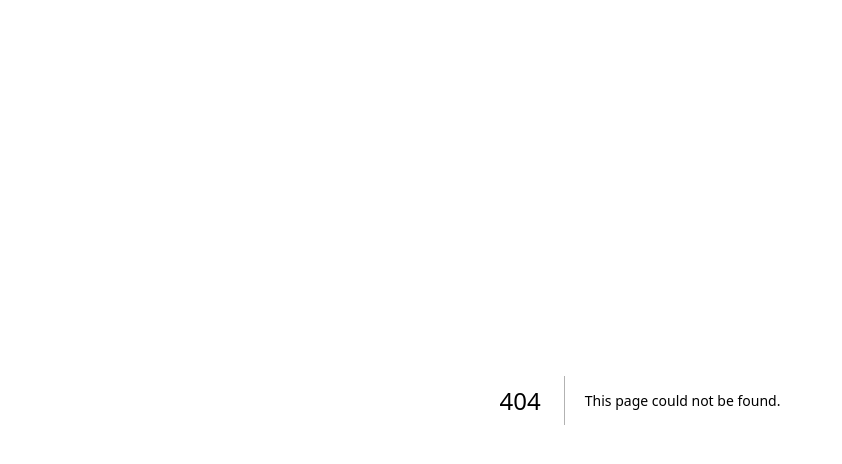
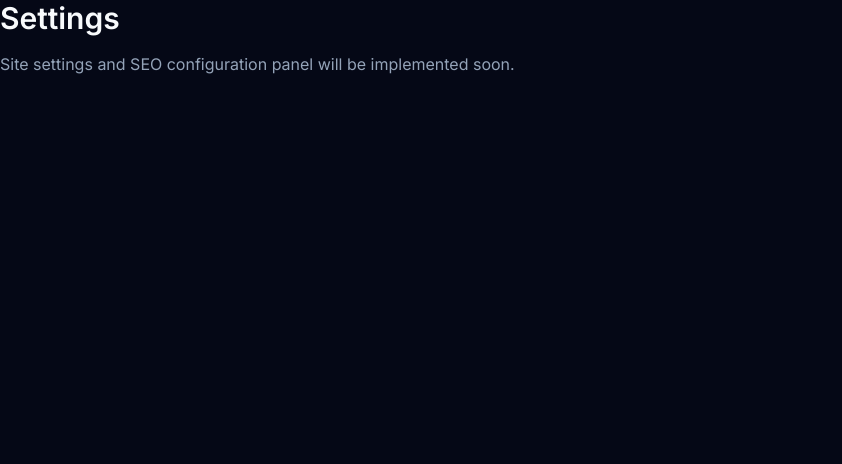
Before and after one commit to sh3ki/sheki-portfolio, a Next.js app: page /admin/settings in a window 1280 px wide. Before the commit this address had no page. Shown: the top 464 px of the page, without its empty margins (0-842 px from the left). Built offline with nearby package versions, Linux system fonts and the light colour scheme.

Commit message:
Create src/app/admin/settings/page.tsx

```diff
--- /dev/null
+++ b/src/app/admin/settings/page.tsx
@@ -0,0 +1,8 @@
+export default function AdminSettingsPage() {
+  return (
+    <section className="space-y-4">
+      <h1 className="text-3xl font-semibold">Settings</h1>
+      <p className="text-muted">Site settings and SEO configuration panel will be implemented soon.</p>
+    </section>
+  );
+}
```
